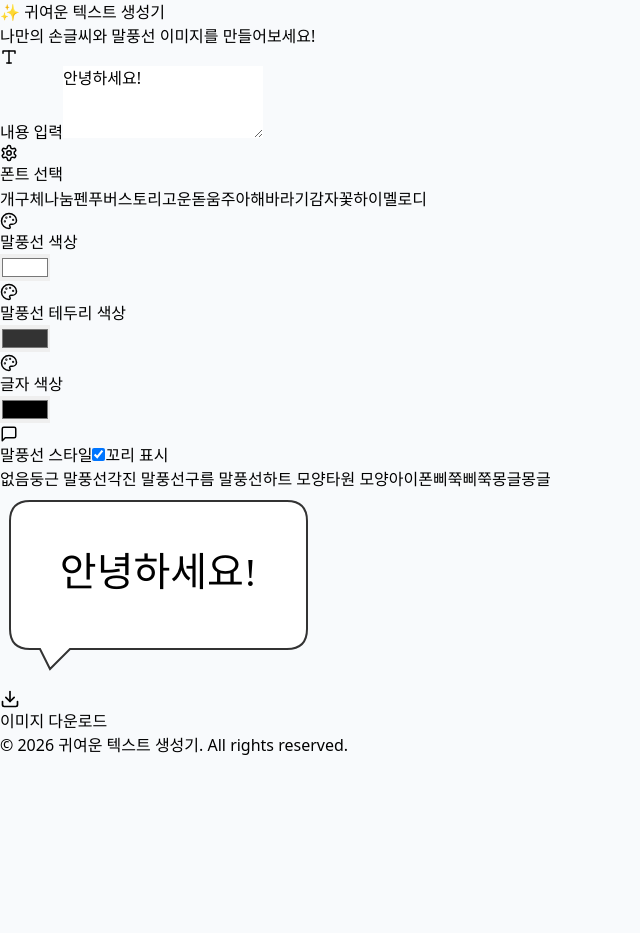
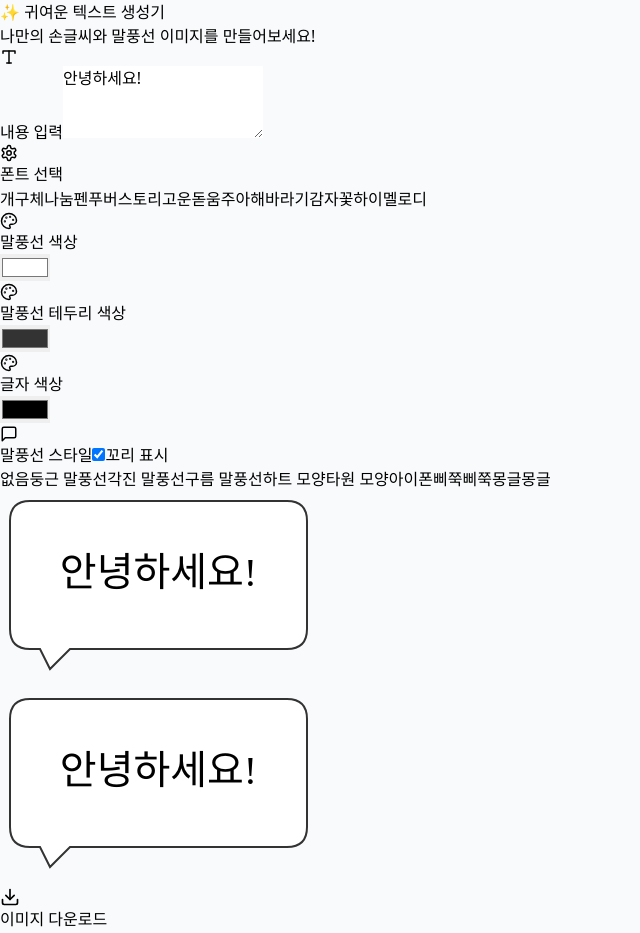
Before and after one commit to kim-hyo-kyeong/CUTE_FONT_IMAGE, a React (Vite) app: page / in a window 1280 px wide. Shown: the top 933 px of the page, without its empty margins (0-640 px from the left). Before the commit the page ends 800 px from the top, so only its background shows below. Built offline with nearby package versions, Linux system fonts and the light colour scheme; a web font is replaced by a local one.

Commit message:
Allow users to copy images by long-pressing (replace canvas with img tag in preview)

```diff
--- a/src/App.jsx
+++ b/src/App.jsx
@@ -10,6 +10,7 @@ const App = () => {
   const [textColor, setTextColor] = useState('#000000');
   const [bubbleType, setBubbleType] = useState('round');
   const [hasTail, setHasTail] = useState(true);
+  const [imgDataUrl, setImgDataUrl] = useState('');
   const canvasRef = useRef(null);
 
   const fonts = [
@@ -42,6 +43,7 @@ const App = () => {
   useEffect(() => {
     if (canvasRef.current) {
       renderToCanvas(canvasRef.current, { text, font, bubbleColor, borderColor, textColor, bubbleType, hasTail });
+      setImgDataUrl(canvasRef.current.toDataURL());
     }
   }, [text, font, bubbleColor, borderColor, textColor, bubbleType, hasTail]);
 
@@ -202,7 +204,14 @@ const App = () => {
         {/* 프리뷰 영역 */}
         <div className="flex flex-col items-center justify-center bg-gray-50 rounded-xl p-8 border-2 border-dashed border-gray-200">
           <div className="mb-8 overflow-auto max-w-full">
-            <canvas ref={canvasRef} className="max-w-full h-auto" />
+            <canvas ref={canvasRef} className="hidden" />
+            {imgDataUrl && (
+              <img
+                src={imgDataUrl}
+                alt="Generated"
+                className="max-w-full h-auto shadow-lg rounded-lg"
+              />
+            )}
           </div>
 
           <button
```
Also changed, not shown: image/muhandogen_example.jpg (deleted).
